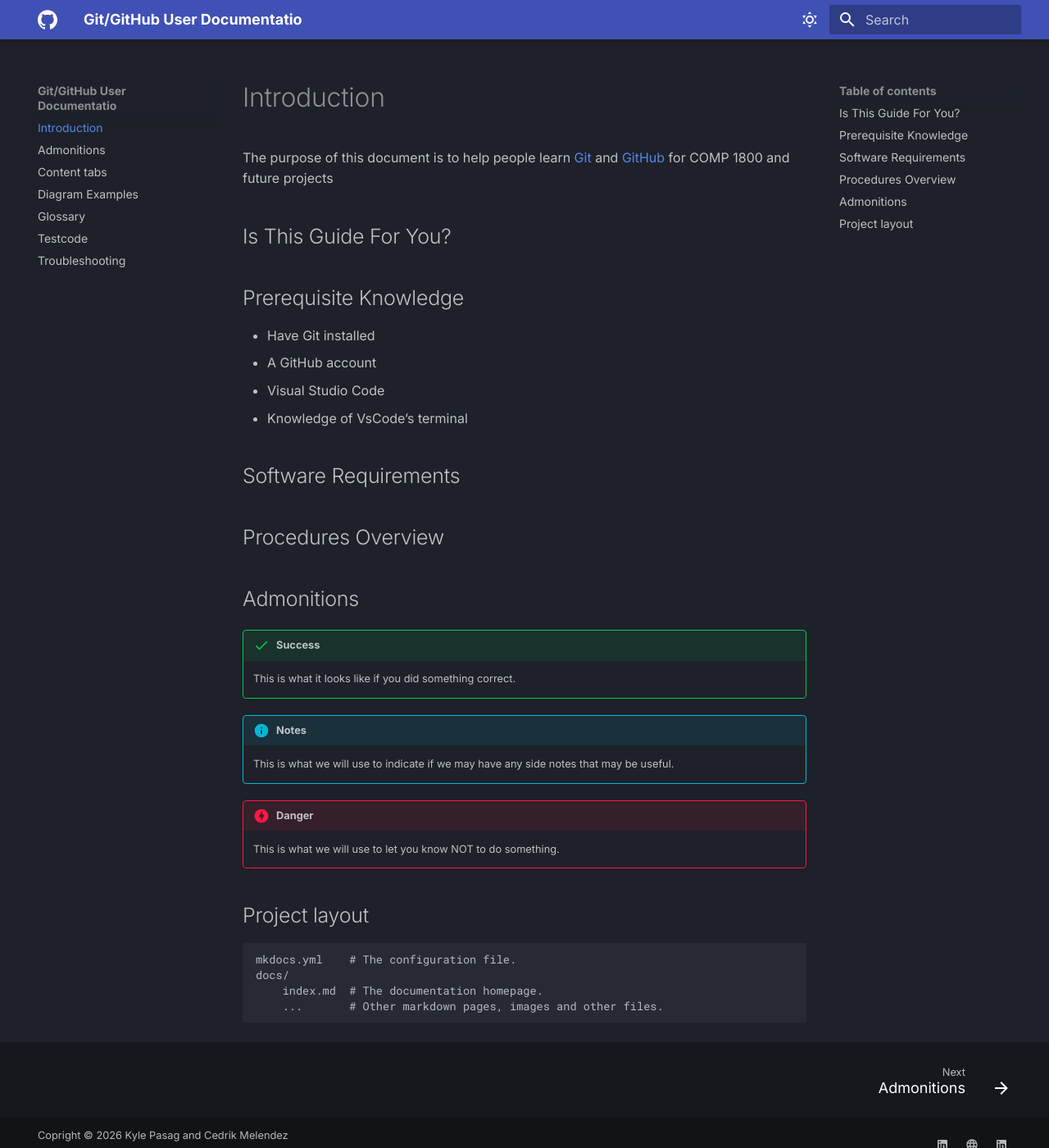
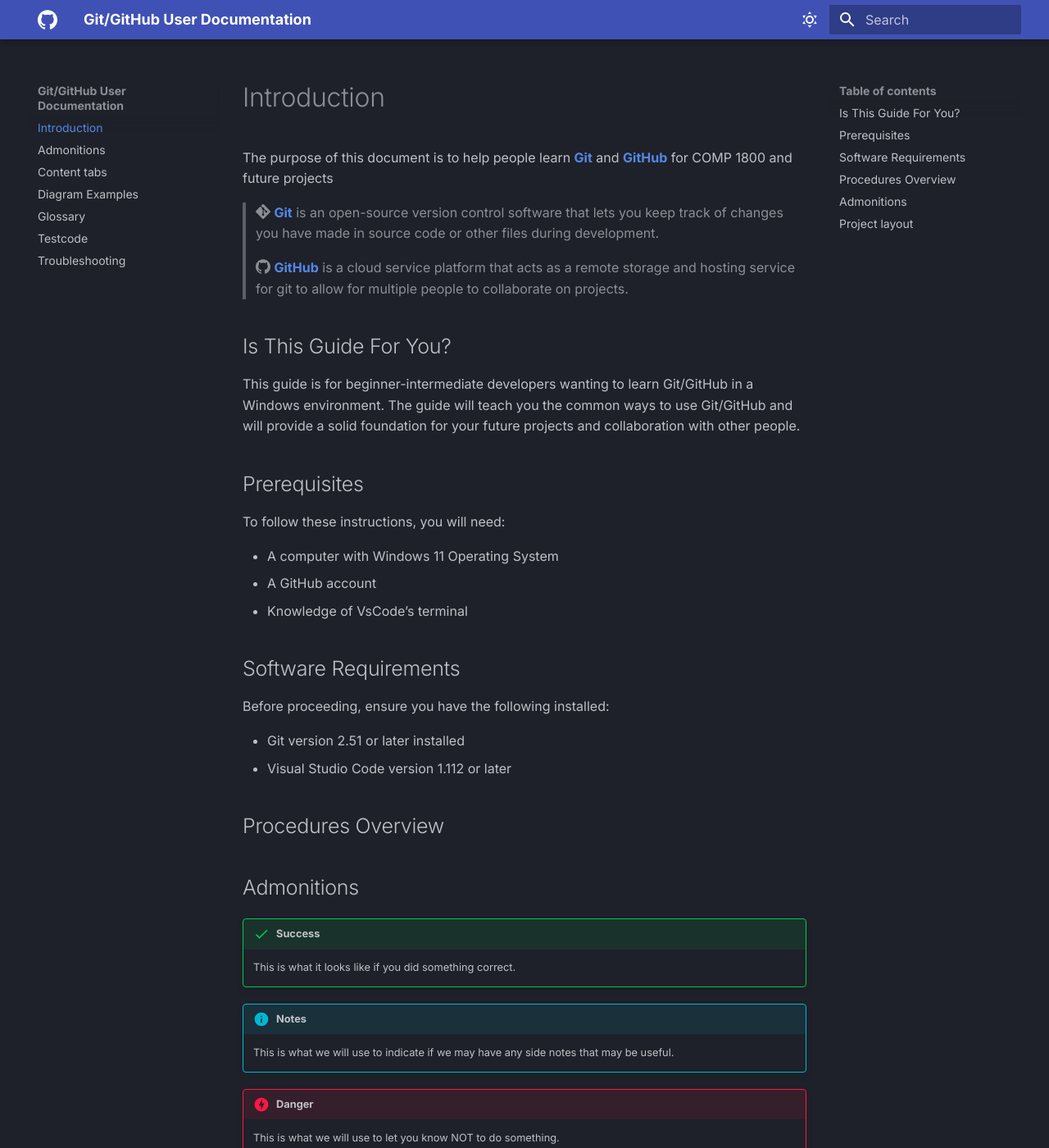
Before and after one commit to kpasag/Git-GitHub-User-Documentation, an MkDocs documentation site: the page built from docs/index.md, in a window 1280 px wide and 1400 px high. Shown: the whole window at 82% size. Built offline with MkDocs 1.6.1 and Material for MkDocs 9.7.7, drawn with Linux system fonts in a browser that asks for light colours.

Commit message:
Revise index

```diff
--- a/docs/index.md
+++ b/docs/index.md
@@ -1,21 +1,29 @@
 # Introduction
+The purpose of this document is to help people learn [**Git**](https://git-scm.com/) and [**GitHub**](https://github.com/) for COMP 1800 and future projects
 
-The purpose of this document is to help people learn [Git](https://git-scm.com/) and [GitHub](https://github.com/) for COMP 1800 and future projects
+> :simple-git: [**Git**](https://git-scm.com/) is an open-source version control software that lets you keep track of changes you have made in source code or other files during development.
+>
+> :simple-github: [**GitHub**](https://github.com/) is a cloud service platform that acts as a remote storage and hosting service for git to allow for multiple people to collaborate on projects.
 
 ## Is This Guide For You?
+
+This guide is for beginner-intermediate developers wanting to learn Git/GitHub in a Windows environment. The guide will teach you the common ways to use Git/GitHub and will provide a solid foundation for your future projects and collaboration with other people.
 
 
 
 
-## Prerequisite Knowledge
+## Prerequisites
+To follow these instructions, you will need:
 
-- Have Git installed
+- A computer with Windows 11 Operating System
 - A GitHub account
-- Visual Studio Code
 - Knowledge of VsCode’s terminal
 
+## Software Requirements
+Before proceeding, ensure you have the following installed:
 
-## Software Requirements
+- Git version 2.51 or later installed
+- Visual Studio Code version 1.112 or later
 
 ## Procedures Overview
 
--- a/mkdocs.yml
+++ b/mkdocs.yml
@@ -1,4 +1,4 @@
-site_name: Git/GitHub User Documentatio
+site_name: Git/GitHub User Documentation
 site_url: https://kylepasag.dev #placeholder
 theme:
   name: material
@@ -46,11 +46,8 @@
 
 extra:
   social:
-    - icon: material/linkedin
-      link: https://www.linkedin.com/in/kyle-pasag/
-    - icon: material/web
-      link: https://www.kylepasag.dev
-    - icon: material/linkedin
-      link: https://www.linkedin.com/in/cedrikmelendez/
+    - icon: simple/github
+      link: https://github.com/kpasag/Git-GitHub-User-Documentation
+
 
 copyright: Copright &copy; 2026 Kyle Pasag and Cedrik Melendez
```
Also changed, not shown: 1 other file.
